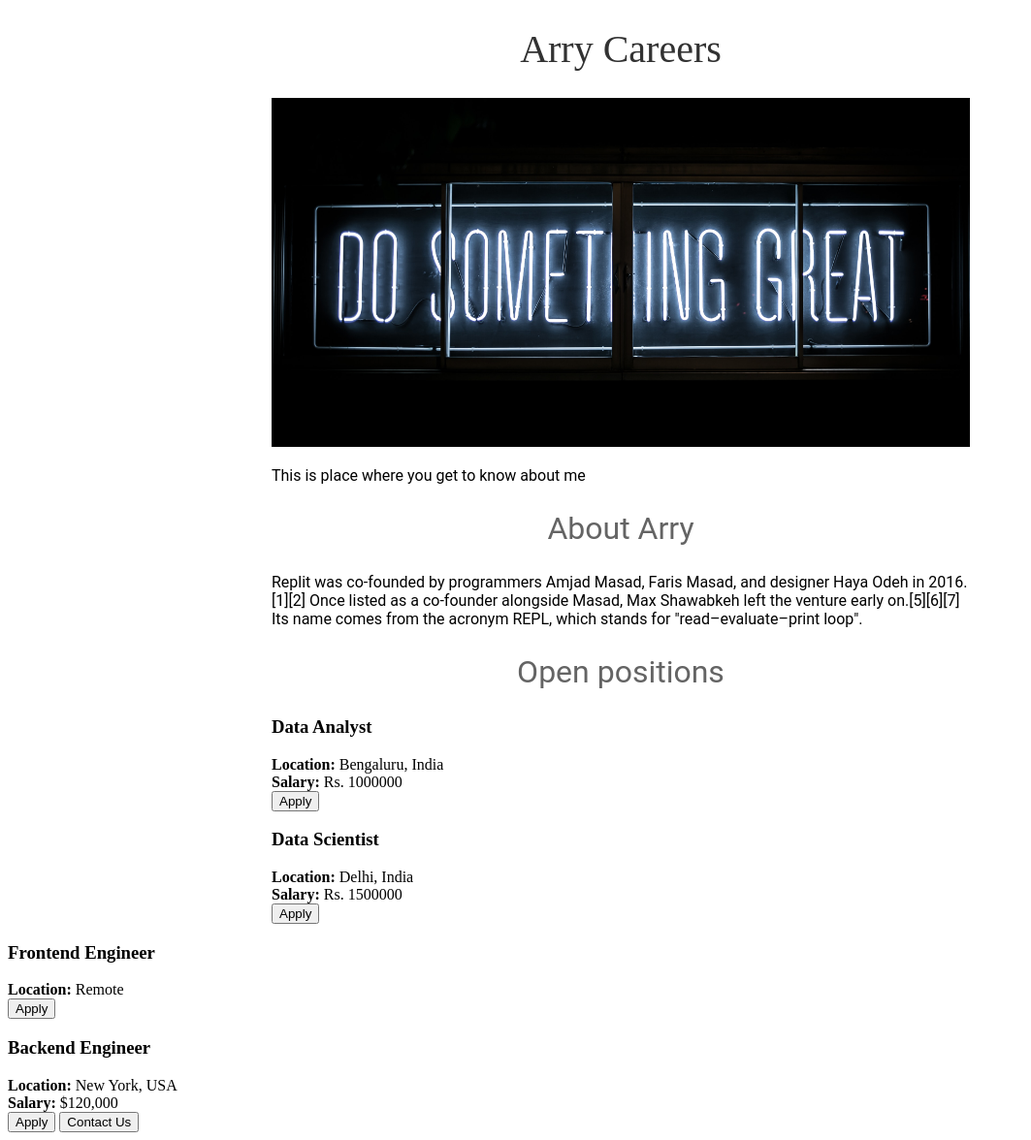
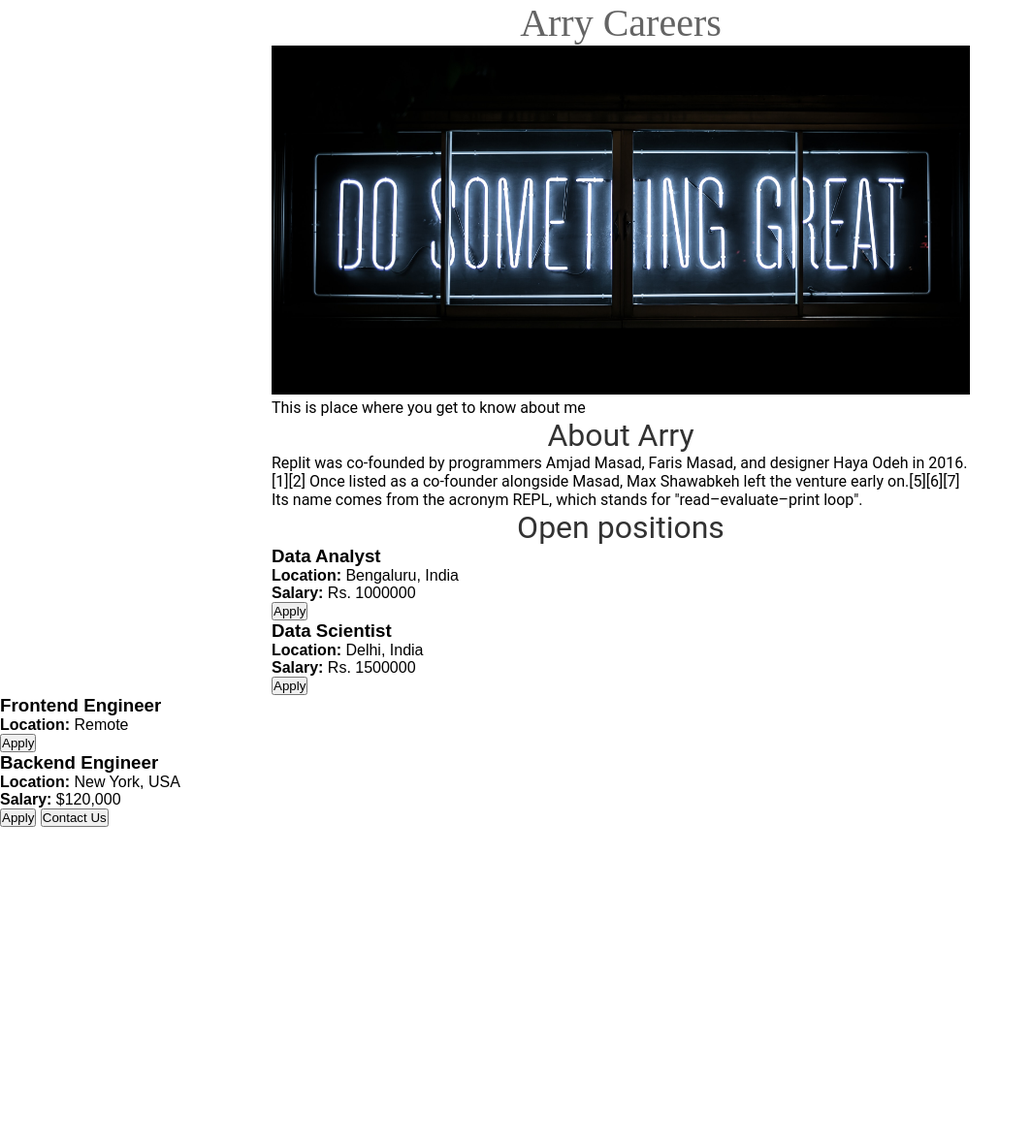
Before and after one commit to arindam79/arry-careers-website-v2, a Flask app: page / in a window 1280 px wide. Shown: the whole page at 97% size, without its empty margins (0-1063 px from the left). After the commit the page ends 853 px from the top, so only its background shows below. Run offline with Flask 3, Linux system fonts and the light colour scheme.

Commit message:
modified index.html

```diff
--- a/templates/index.html
+++ b/templates/index.html
@@ -7,11 +7,26 @@
 
   <title>Arry Careers</title>
   <style>
+
+    *{
+      font-family: Arial, Helvetica, sans-serif;
+      box-sizing: border-box;
+      margin: 0;
+      padding: 0;
+    }
+
+    body{
+      background-color: white;
+      color: black;
+    }
+
+
+
     h1{
       font-size: 40px;
       font-family: Ariel;
       font-weight: normal;
-      color: rgb(50 ,50 ,50);;
+      color: rgb(100 ,100 ,100);
       text-align: center;
     }
 
@@ -23,7 +38,7 @@
     h2{
       font-family: Roboto;
       font-size: 32px;
-      color: rgb(100,100,100);
+      color: rgb(50,50,50);
       text-align: center;
       font-weight: normal;
     }
@@ -43,6 +58,7 @@
   </style>
 </head>
 <body>
+
   <div id='container'>
     <h1>Arry Careers</h1>
     <img id="banner" src="./static/banner.jpg" alt="Arry Careers Banner">
@@ -57,5 +73,6 @@
     </div>
     <button class='btn'>Contact Us</button>
   </div>
+
 </body>
 </html>
```
